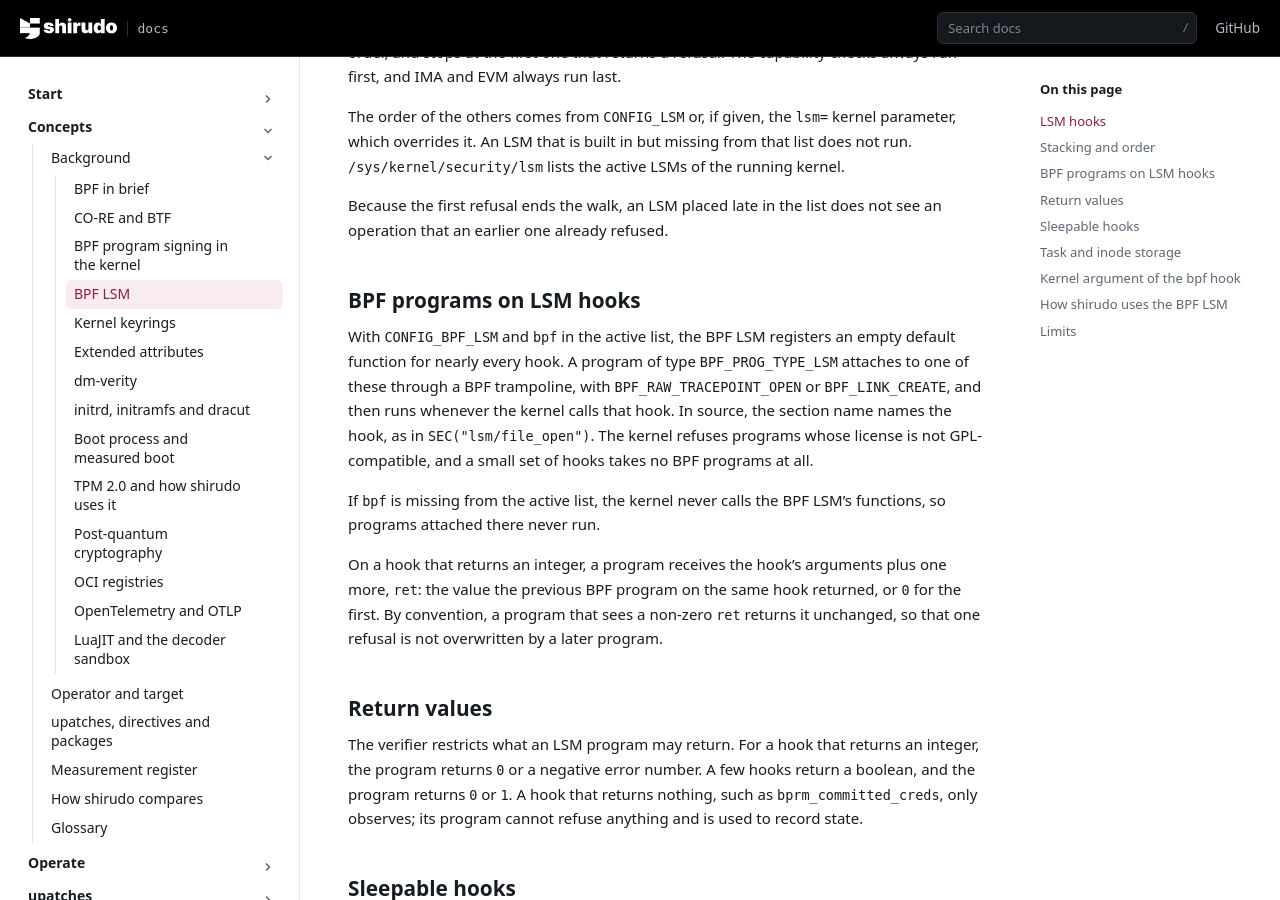
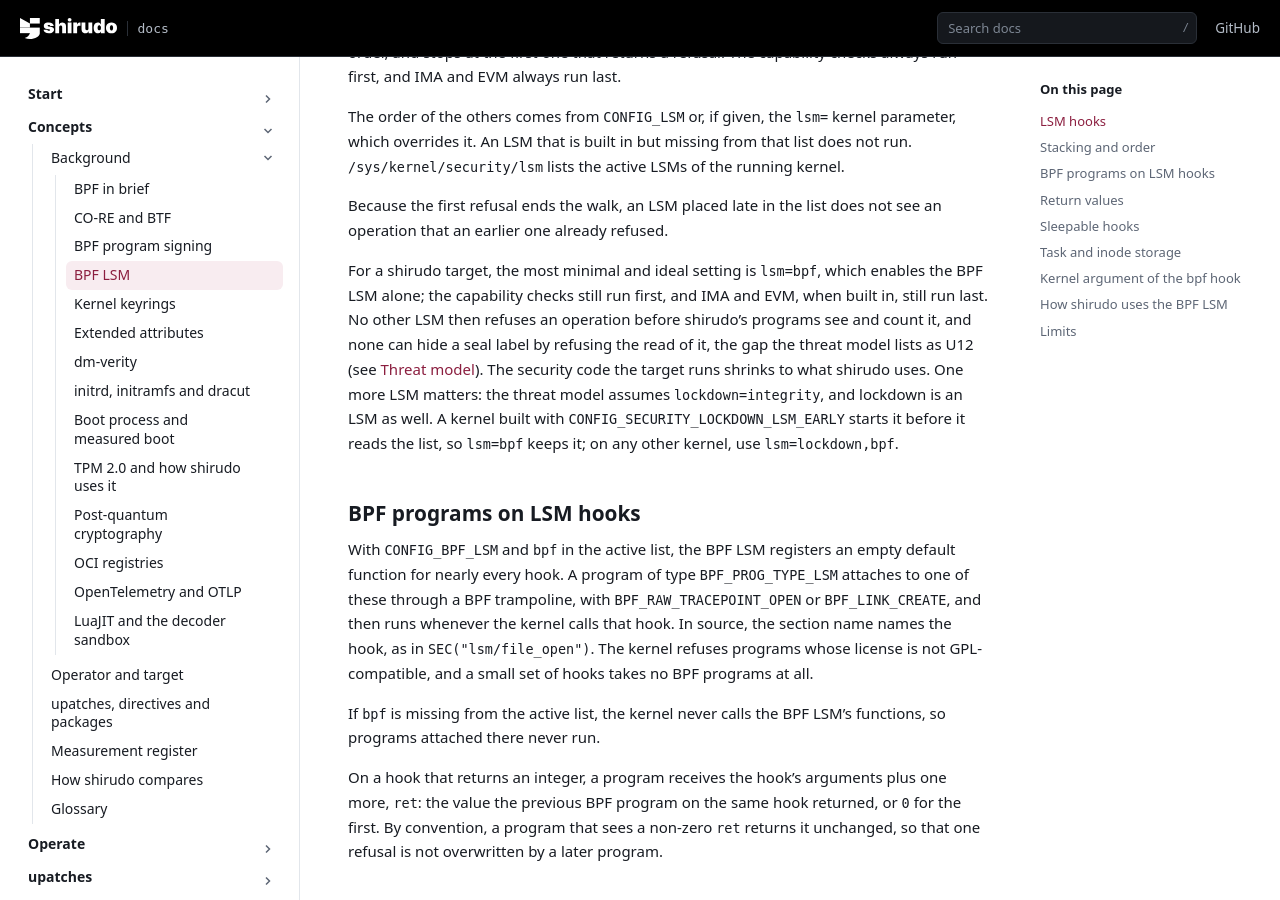
Before and after one commit to AliBashaSY/shirudo, a Sphinx documentation site: the page built from Documentation/concepts/background/bpf-lsm.rst, in a window 1280 px wide and 900 px high, scrolled down 715 px. Built offline with Sphinx 7.4.7, drawn with Linux system fonts in a browser that asks for light colours; some of the changed text lies outside the part shown.

Commit message:
Documentation: recommend lsm=bpf and shorten the signing page title
The BPF LSM page explained how LSMs stack but not which list suits a
shirudo target. With the BPF LSM alone, no other LSM refuses an
operation before shirudo's programs count it, and none can hide a seal
label by refusing its read. Recommend lsm=bpf, and say that lockdown,
which the threat model assumes, needs lsm=lockdown,bpf unless the
kernel starts it as an early LSM.

Call the signing page "BPF program signing"; it sits under background
already, where every page is about a kernel mechanism.

Signed-off-by: Daniel Borkmann <daniel@iogearbox.net>

```diff
--- a/Documentation/concepts/background/bpf-lsm.rst
+++ b/Documentation/concepts/background/bpf-lsm.rst
@@ -47,6 +47,19 @@ lists the active LSMs of the running kernel.
 
 Because the first refusal ends the walk, an LSM placed late in the list
 does not see an operation that an earlier one already refused.
+
+For a shirudo target, the most minimal and ideal setting is ``lsm=bpf``,
+which enables the BPF LSM alone; the capability checks still run first,
+and IMA and EVM, when built in, still run last. No other LSM then
+refuses an operation before shirudo's programs see and count it, and
+none can hide a seal label by refusing the read of it, the gap the
+threat model lists as U12 (see :doc:`/security/threat-model`). The
+security code the target runs shrinks to what shirudo uses. One more LSM
+matters: the threat model assumes ``lockdown=integrity``, and lockdown is
+an LSM as well. A kernel built with
+``CONFIG_SECURITY_LOCKDOWN_LSM_EARLY`` starts it before it reads the
+list, so ``lsm=bpf`` keeps it; on any other kernel, use
+``lsm=lockdown,bpf``.
 
 BPF programs on LSM hooks
 -------------------------
--- a/Documentation/concepts/background/bpf-signing.rst
+++ b/Documentation/concepts/background/bpf-signing.rst
@@ -5,8 +5,8 @@
 :page-type: Explanation
 :audience: All readers
 
-BPF program signing in the kernel
-=================================
+BPF program signing
+===================
 
 The kernel can check a signature over BPF code when it is loaded. The
 check establishes who produced the code and that nobody changed it on the
```
